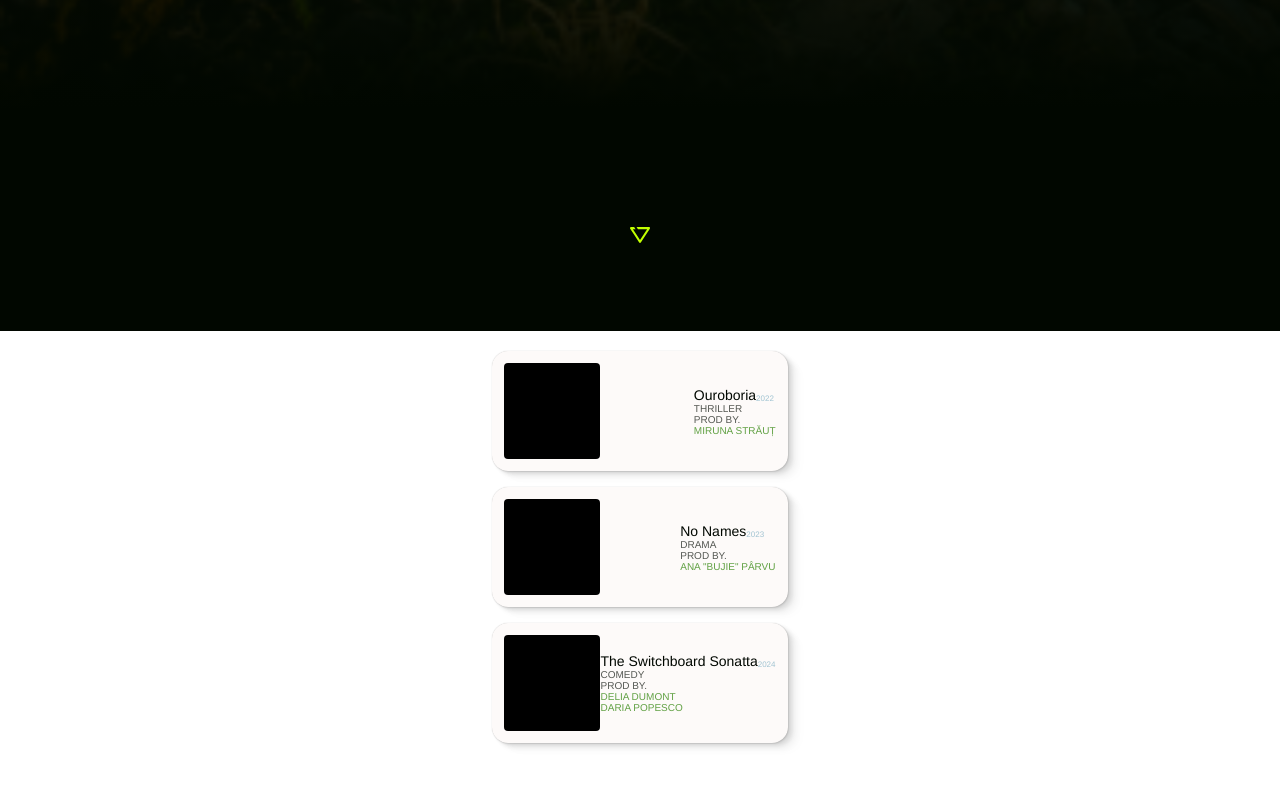
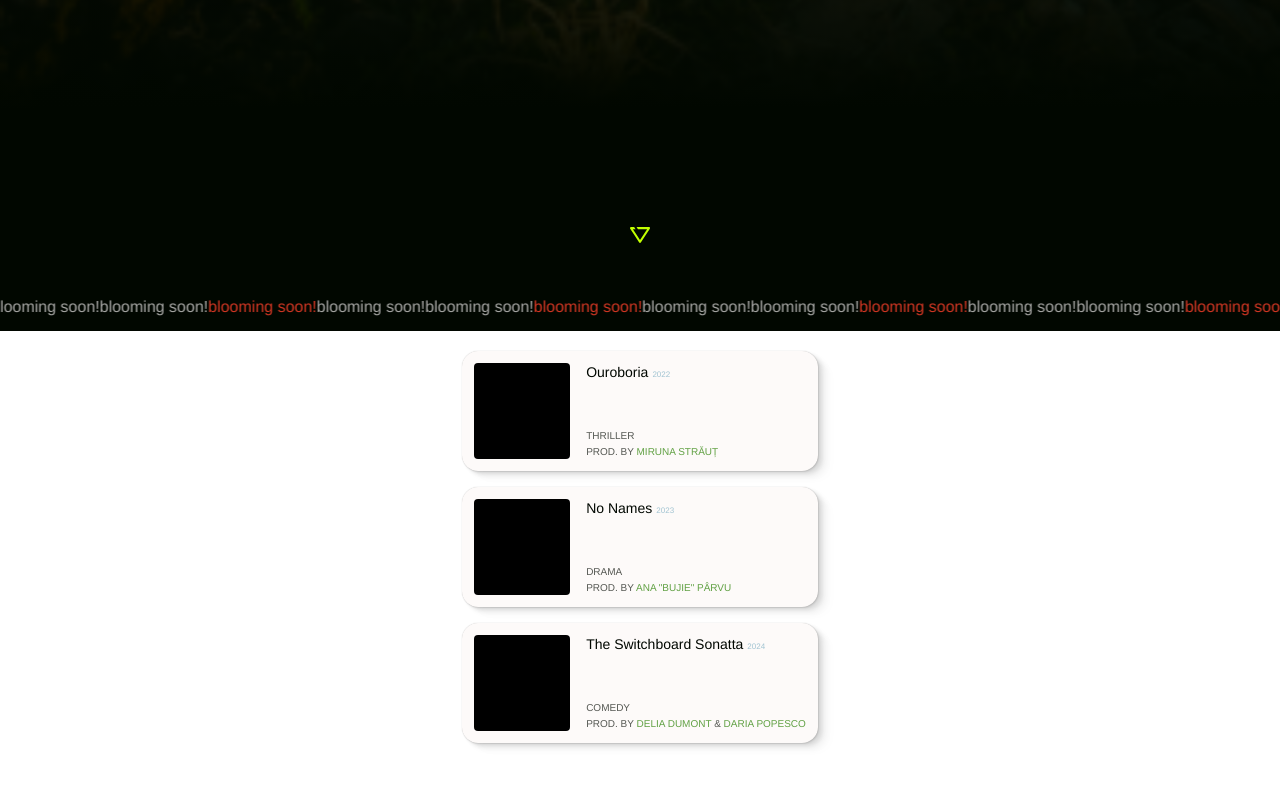
Before and after one commit to Septy2000/Wild-Poppy-Films-Website, a Next.js app in the folder wild-poppy-films-website/: page / in a window 1280 px wide. Shown: the part 1765-2551 px from the top of the page. Built offline with nearby package versions, Linux system fonts and the light colour scheme.

Commit message:
Finished film container;

```diff
--- a/wild-poppy-films-website/src/components/ScrollBanner/ScrollBanner.tsx
+++ b/wild-poppy-films-website/src/components/ScrollBanner/ScrollBanner.tsx
@@ -19,10 +19,11 @@ export default function ScrollBanner({
         initialInView: true,
     });
 
-    const scrollBarLength = useRef(0);
+    const [scrollBarLength, setScrollBarLength] = useState(0);
 
     useEffect(() => {
-        scrollBarLength.current = window.innerWidth / displayTextList[0].length;
+        setScrollBarLength(Math.round(window.innerWidth / displayTextList[0].length));
+
         handleScroll();
         window.addEventListener("scroll", handleScroll);
         return () => {
@@ -36,7 +37,7 @@ export default function ScrollBanner({
             // value "50" is the max percentage of the translateX
             setTranslateX((1 - containerYPositionPercentage) * 50 * -1);
         }
-    }, [currentScrollY]);
+    }, [currentScrollY, inView]);
 
     function handleScroll() {
         setCurrentScrollY(window.scrollY);
@@ -48,7 +49,7 @@ export default function ScrollBanner({
     return (
         <Styled.Container ref={ref} $variant={variant}>
             <Styled.TextContainer ref={containerRef} $translateX={translateX}>
-                {[...Array(30)].map((_, i) =>
+                {[...Array(scrollBarLength)].map((_, i) =>
                     displayTextList.map((displayText, index) => (
                         <Styled.Text key={index + i * displayTextList.length} $variant={variant}>
                             {displayText}
--- a/wild-poppy-films-website/src/components/pages/HomePage/FilmsSection/FilmContainer/FilmContainer.styled.tsx
+++ b/wild-poppy-films-website/src/components/pages/HomePage/FilmsSection/FilmContainer/FilmContainer.styled.tsx
@@ -4,8 +4,6 @@ import Image from "next/image";
 export const Container = styled.div`
     display: flex;
     flex-direction: row;
-    justify-content: space-between;
-    align-items: center;
     border-radius: 16px;
     background: ${({ theme }) => theme.colors.neutral.neutral_1};
     margin-bottom: 16px;
@@ -29,40 +27,39 @@ export const FilmImagePlaceholder = styled.div`
     height: 96px;
     border-radius: 4px;
     background: black;
+    flex-shrink: 0;
 `;
 
 export const FilmInfoContainer = styled.div`
     display: flex;
     flex-direction: column;
-    height: 100%;
     justify-content: space-between;
+    align-items: start;
+    margin-left: 16px;
+`;
+
+export const FilmTitleAndYearContainer = styled.div``;
+
+export const FilmTitle = styled.span`
+    color: ${({ theme }) => theme.colors.neutral.neutral_14};
+    font-size: 14px;
+`;
+
+export const FilmYear = styled.span`
+    color: ${({ theme }) => theme.colors.secondary_shaded.celadon_blue_dark_1};
+    font-size: 8px;
+    margin-left: 4px;
+`;
+
+export const FilmDescriptionContainer = styled.div`
+    display: flex;
+    flex-direction: column;
     align-items: start;
 `;
 
-export const FilmTitleAndYearContainer = styled.div`
-    display: flex;
-    flex-direction: row;
-    justify-content: center;
-    align-items: flex-end;
-`;
+export const FilmProductionContainer = styled.div``;
 
-export const FilmTitle = styled.p`
-    color: ${({ theme }) => theme.colors.neutral.neutral_14};
-    font-size: 14px;
-    font-style: normal;
-    font-weight: 400;
-`;
-
-export const FilmYear = styled.p`
-    color: ${({ theme }) => theme.colors.secondary_shaded.celadon_blue_dark_1};
-    font-size: 8px;
-    font-style: normal;
-    font-weight: 400;
-`;
-
-export const FilmDescriptionContainer = styled.div``;
-
-export const DefaultText = styled.p`
+export const DefaultText = styled.span`
     color: ${({ theme }) => theme.colors.neutral.neutral_9};
     font-size: 10px;
     font-style: normal;
--- a/wild-poppy-films-website/src/components/pages/HomePage/FilmsSection/FilmContainer/FilmContainer.tsx
+++ b/wild-poppy-films-website/src/components/pages/HomePage/FilmsSection/FilmContainer/FilmContainer.tsx
@@ -11,13 +11,22 @@ export default function FilmContainer({ film }: { film: Film }) {
                     <Styled.FilmTitle>{film.title}</Styled.FilmTitle>
                     <Styled.FilmYear>{film.year}</Styled.FilmYear>
                 </Styled.FilmTitleAndYearContainer>
-                <Styled.FilmInfoContainer>
+                <Styled.FilmDescriptionContainer>
                     <Styled.DefaultText>{film.genre}</Styled.DefaultText>
-                    <Styled.DefaultText>{"PROD BY. "}</Styled.DefaultText>
-                    {film.production.map((producer, id) => (
-                        <Styled.ProductionText key={id}>{producer}</Styled.ProductionText>
-                    ))}
-                </Styled.FilmInfoContainer>
+                    <Styled.FilmProductionContainer>
+                        <Styled.DefaultText>{"PROD. BY "}</Styled.DefaultText>
+                        {film.production.map((producer, index) => (
+                            <React.Fragment key={index}>
+                                <Styled.ProductionText>{producer}</Styled.ProductionText>
+                                {index < film.production.length - 1 && (
+                                    <Styled.DefaultText key={`and-${index}`}>
+                                        {" & "}
+                                    </Styled.DefaultText>
+                                )}
+                            </React.Fragment>
+                        ))}
+                    </Styled.FilmProductionContainer>
+                </Styled.FilmDescriptionContainer>
             </Styled.FilmInfoContainer>
         </Styled.Container>
     );
```
